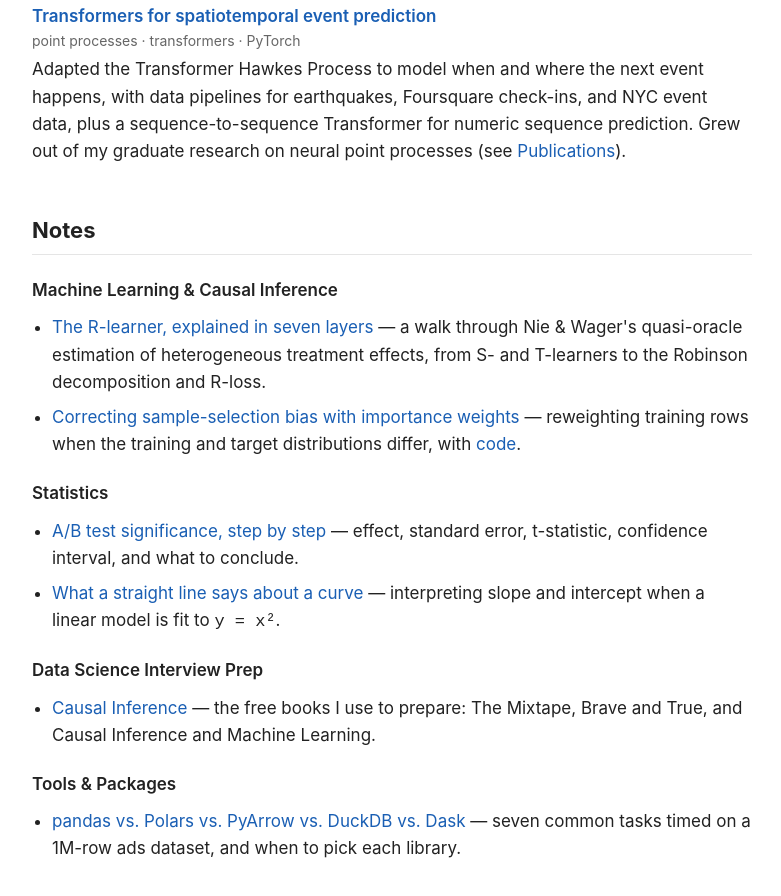
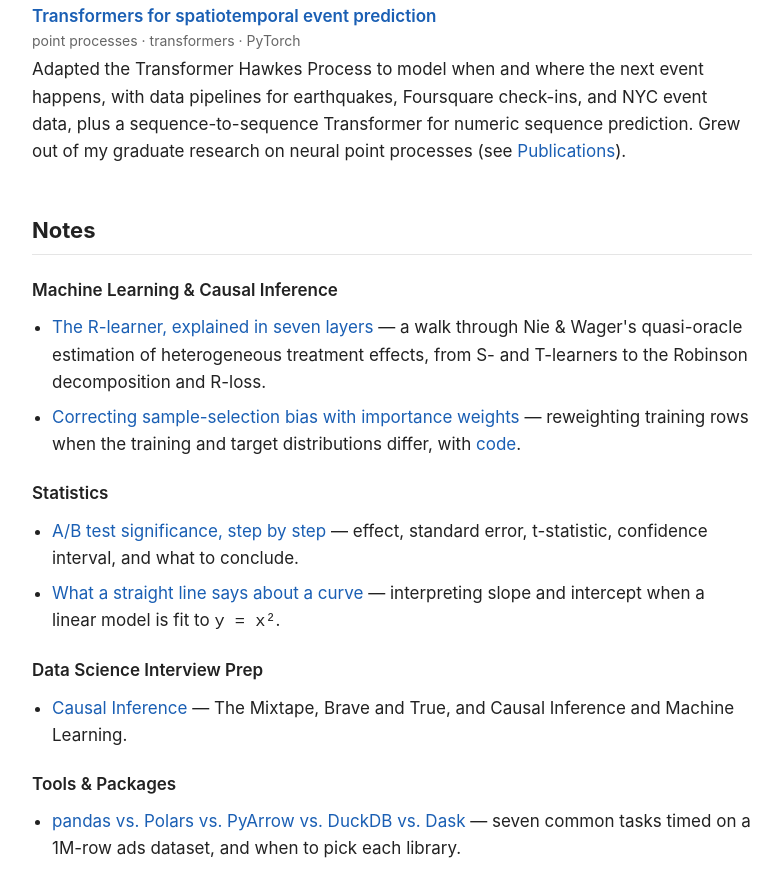
Before and after one commit to manjitullal/manjitullal.github.io, a plain HTML site: page index.html in a window 1280 px wide. Shown: the part 3284-4180 px from the top of the page, without its empty margins (248-1029 px from the left). Drawn offline with Linux system fonts and the light colour scheme.

Commit message:
Trim Causal Inference note description

```diff
--- a/index.html
+++ b/index.html
@@ -219,7 +219,7 @@
   <h3 class="subhead">Data Science Interview Prep</h3>
   <ul class="plain">
     <li><a href="notes/causal-inference.html">Causal Inference</a> &mdash;
-      the free books I use to prepare: The Mixtape, Brave and True, and Causal Inference and Machine Learning.</li>
+      The Mixtape, Brave and True, and Causal Inference and Machine Learning.</li>
   </ul>
 
   <h3 class="subhead">Tools &amp; Packages</h3>
```
